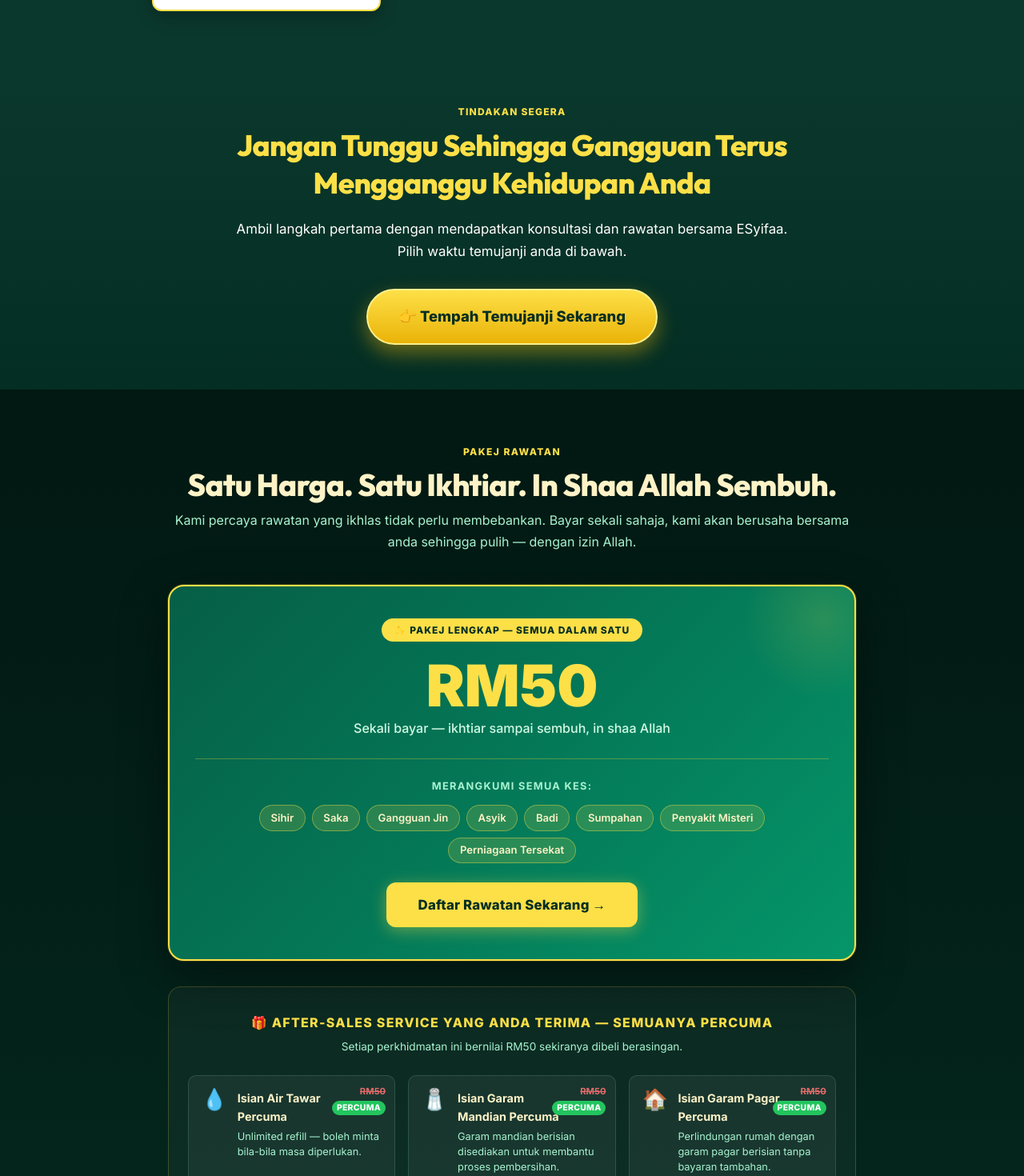
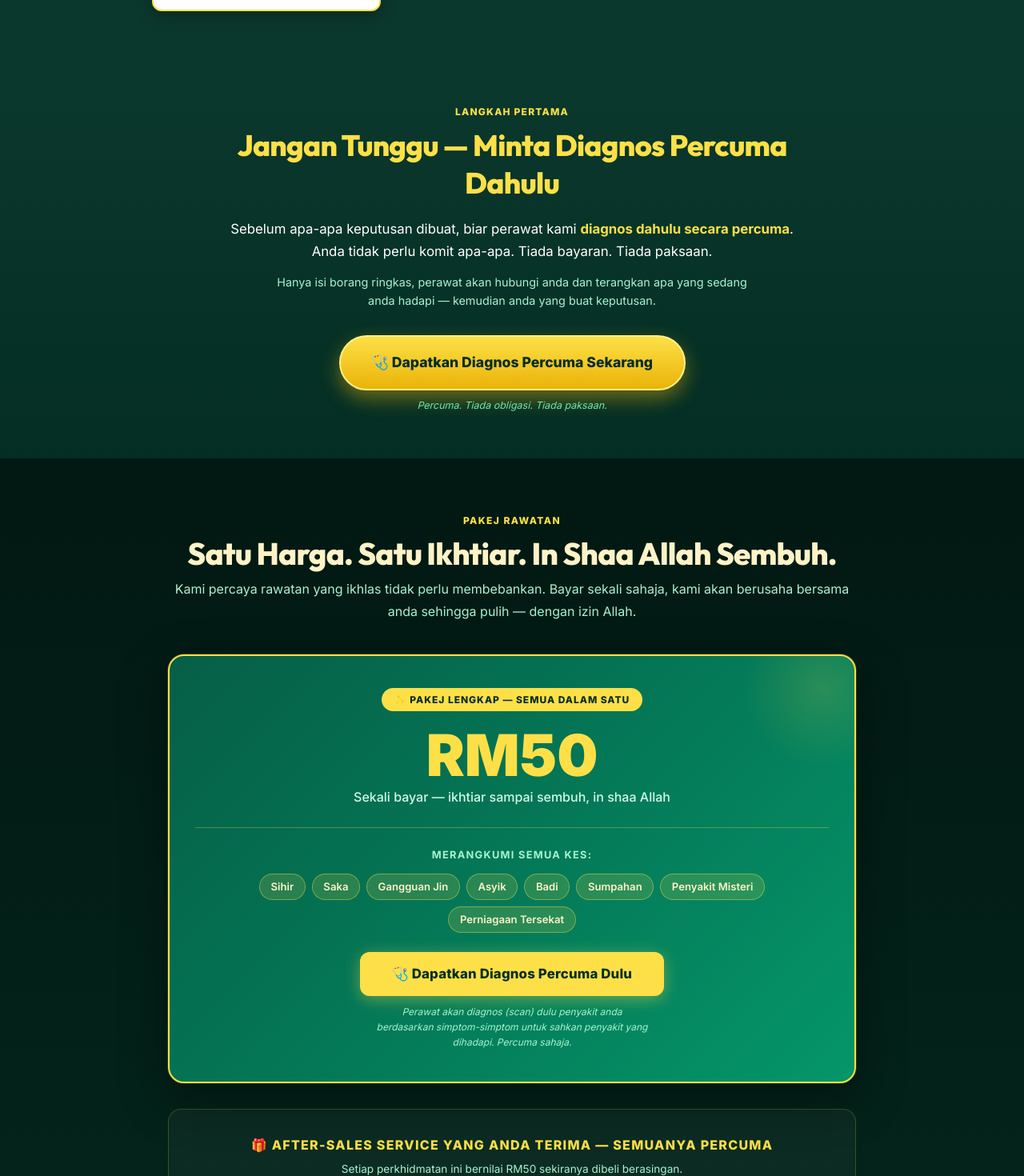
Before and after one commit to molekventure313/aura-assyifa, a Next.js app: page / in a window 1280 px wide. Shown: the part 6496-7966 px from the top of the page at 80% size. Built offline with nearby package versions, Linux system fonts and the light colour scheme.

Commit message:
feat: revamp CTASection + PricingSection button - diagnos percuma framing, redirect ke #proses, tambah footnote scan

```diff
--- a/src/components/salespage/CTASection.js
+++ b/src/components/salespage/CTASection.js
@@ -1,9 +1,9 @@
 'use client';
 
 export default function CTASection() {
-  const scrollToForm = (e) => {
+  const scrollToProses = (e) => {
     e.preventDefault();
-    const target = document.getElementById('apply-form');
+    const target = document.getElementById('proses');
     if (target) {
       target.scrollIntoView({ behavior: 'smooth' });
     }
@@ -22,25 +22,29 @@
       <div style={{ maxWidth: '800px', margin: '0 auto' }}>
 
         <span style={{ fontSize: '0.75rem', fontWeight: 800, color: '#FDE047', textTransform: 'uppercase', letterSpacing: '0.1em' }}>
-          TINDAKAN SEGERA
+          LANGKAH PERTAMA
         </span>
 
         <h2 style={{ fontSize: 'clamp(1.6rem, 3.8vw, 2.3rem)', fontWeight: 800, color: '#FDE047', marginTop: '0.4rem', marginBottom: '1.25rem', lineHeight: 1.3, letterSpacing: '-0.02em' }}>
-          Jangan Tunggu Sehingga Gangguan Terus Mengganggu Kehidupan Anda
+          Jangan Tunggu — Minta Diagnos Percuma Dahulu
         </h2>
 
-        <p style={{ fontSize: '1.05rem', lineHeight: 1.65, color: '#FFFFFF', marginBottom: '2rem', maxWidth: '720px', margin: '0 auto 2rem auto' }}>
-          Ambil langkah pertama dengan mendapatkan konsultasi dan rawatan bersama ESyifaa. Pilih waktu temujanji anda di bawah.
+        <p style={{ fontSize: '1.05rem', lineHeight: 1.65, color: '#FFFFFF', marginBottom: '0.75rem', maxWidth: '720px', margin: '0 auto 0.75rem auto' }}>
+          Sebelum apa-apa keputusan dibuat, biar perawat kami <strong style={{ color: '#FDE047' }}>diagnos dahulu secara percuma</strong>.
+          Anda tidak perlu komit apa-apa. Tiada bayaran. Tiada paksaan.
+        </p>
+        <p style={{ fontSize: '0.9rem', lineHeight: 1.6, color: '#A7F3D0', marginBottom: '2rem', maxWidth: '620px', margin: '0 auto 2rem auto' }}>
+          Hanya isi borang ringkas, perawat akan hubungi anda dan terangkan apa yang sedang anda hadapi — kemudian anda yang buat keputusan.
         </p>
 
-        <div>
+        <div style={{ display: 'flex', flexDirection: 'column', alignItems: 'center', gap: '0.6rem' }}>
           <a
-            href="#apply-form"
-            onClick={scrollToForm}
+            href="#proses"
+            onClick={scrollToProses}
             style={{
               display: 'inline-block',
               padding: '1.15rem 2.4rem',
-              fontSize: '1.15rem',
+              fontSize: '1.1rem',
               fontWeight: 800,
               color: '#042E23',
               background: 'linear-gradient(180deg, #FDE047 0%, #EAB308 100%)',
@@ -51,8 +55,11 @@
               border: '2px solid #FEF08A'
             }}
           >
-            👉 Tempah Temujanji Sekarang
+            🩺 Dapatkan Diagnos Percuma Sekarang
           </a>
+          <span style={{ fontSize: '0.78rem', color: '#6EE7B7', fontStyle: 'italic' }}>
+            Percuma. Tiada obligasi. Tiada paksaan.
+          </span>
         </div>
 
       </div>
--- a/src/components/salespage/PricingSection.js
+++ b/src/components/salespage/PricingSection.js
@@ -161,8 +161,9 @@
           </div>
 
           {/* CTA Button */}
+          <div style={{ display: 'flex', flexDirection: 'column', alignItems: 'center', gap: '0.6rem' }}>
             <a
-            href="#borang"
+              href="#proses"
               style={{
                 display: 'inline-block',
                 background: '#FDE047',
@@ -185,8 +186,20 @@
                 e.currentTarget.style.boxShadow = '0 4px 20px rgba(253,224,71,0.4)';
               }}
             >
-            Daftar Rawatan Sekarang →
+              🩺 Dapatkan Diagnos Percuma Dulu
             </a>
+            <p style={{
+              margin: 0,
+              fontSize: '0.75rem',
+              color: '#A7F3D0',
+              lineHeight: 1.6,
+              maxWidth: '340px',
+              textAlign: 'center',
+              fontStyle: 'italic'
+            }}>
+              Perawat akan diagnos (scan) dulu penyakit anda berdasarkan simptom-simptom untuk sahkan penyakit yang dihadapi. Percuma sahaja.
+            </p>
+          </div>
         </div>
 
         {/* After-sales services */}
```
Lines whose indentation alone changed are shown as unchanged.
